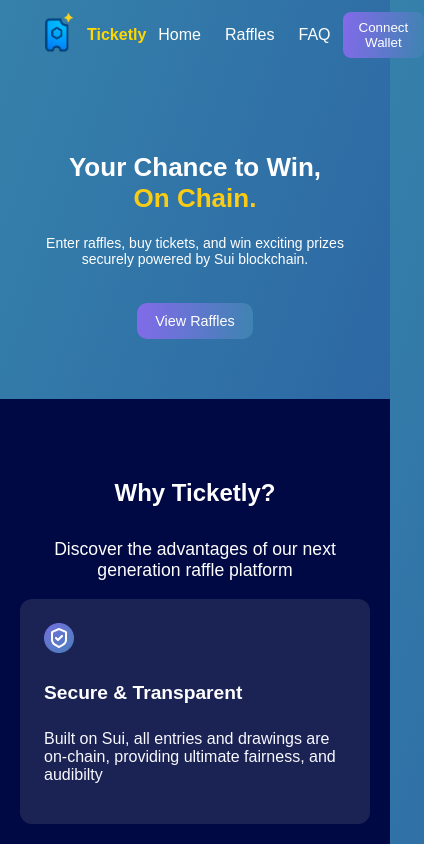
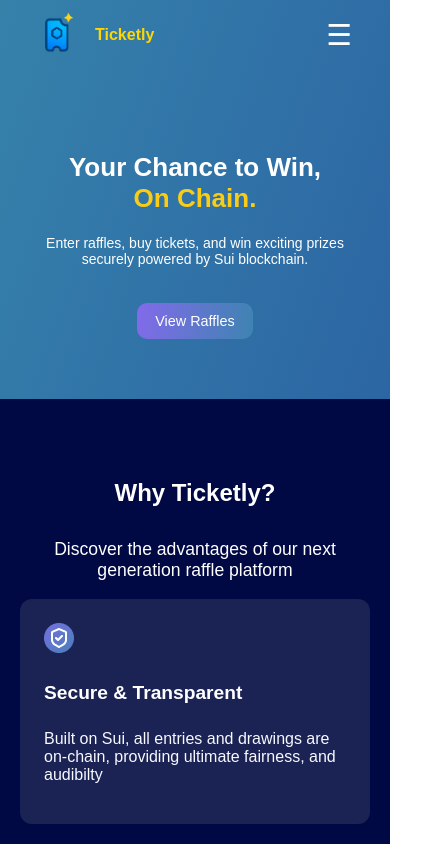
Before and after one commit to N3xt-Ep0ch-L4bs/Ticketly-frontend, a React (Vite) app: page / in a window 390 px wide. Shown: the top 844 px of the page, 424 px wide, since content can reach past the window. Built offline with nearby package versions, Linux system fonts and the light colour scheme.

Commit message:
debuged stuffs

```diff
--- a/src/App.css
+++ b/src/App.css
@@ -139,25 +139,21 @@
   }
 }
 
-/* TicketSuccessPopup.css */
-
-/* Overlay stays full screen but no longer centers popup */
 .popup-overlay {
   position: fixed;
   top: 0;
   left: 0;
   right: 0;
   bottom: 0;
-  pointer-events: none; /* allows clicks to pass through */
+  pointer-events: none;
   z-index: 1000;
 }
 
-/* Popup content box at top-right corner */
 .popup-content.success {
   position: fixed;
   top: 20px;
   right: 20px;
-  background-color: #7B68EE; /* Vibrant Purple */
+  background-color: #7B68EE;
   color: white;
   padding: 20px 28px;
   border-radius: 12px;
@@ -168,11 +164,10 @@
   display: flex;
   align-items: center;
   gap: 12px;
-  pointer-events: auto; /* clickable */
+  pointer-events: auto;
   animation: slideIn 0.4s ease-out, fadeOut 0.5s ease-in 3s forwards;
 }
 
-/* Small success icon container */
 .success-icon-container {
   width: 45px;
   height: 45px;
@@ -183,7 +178,6 @@
   align-items: center;
 }
 
-/* SVG Styling for Animated Checkmark */
 .success-icon {
   width: 30px;
   height: 30px;
@@ -244,7 +238,6 @@
   margin: 3px 0 0 0;
 }
 
-/* PROCESSING STYLE */
 .popup-content.processing {
   position: fixed;
   top: 20px;
@@ -278,3 +271,141 @@
     transform: rotate(360deg);
   }
 }
+
+
+/* ---------- Sidebar + responsive navbar behavior ---------- */
+
+/* Ensure navbar is on top */
+.navbar {
+  position: relative;
+  z-index: 60;
+  display: flex;
+  align-items: center;
+  justify-content: space-between;
+  padding: 10px 32px;
+}
+
+/* Hamburger button (hidden on desktop) */
+.menu-toggle {
+  display: none;
+  background: none;
+  border: none;
+  color: white;
+  font-size: 1.8rem;
+  cursor: pointer;
+  z-index: 60;
+  transition: opacity 0.25s ease;
+}
+
+/* When sidebar opens -> fade out the toggle and disable it */
+.menu-toggle.active {
+  opacity: 0;
+  pointer-events: none;
+  z-index: 10;
+}
+
+.sidebar-menu {
+  position: fixed;
+  top: 0;
+  left: -100%;
+  width: 260px;
+  height: 100vh;
+  background: rgba(17, 17, 17, 0.98);
+  color: white;
+  padding: 22px 18px;
+  box-shadow: 4px 0 18px rgba(0,0,0,0.35);
+  transition: left 0.3s ease;
+  z-index: 999;
+  display: flex;
+  flex-direction: column;
+}
+
+.sidebar-menu.open {
+  left: 0;
+}
+
+.close-btn {
+  align-self: flex-end;
+  background: none;
+  border: none;
+  color: white;
+  font-size: 1.6rem;
+  cursor: pointer;
+  margin-bottom: 12px;
+}
+
+.sidebar-links {
+  display: flex;
+  flex-direction: column;
+  gap: 18px;
+  margin-top: 18px;
+}
+
+.sidebar-links a {
+  color: white;
+  text-decoration: none;
+  font-size: 1.05rem;
+  padding: 8px 6px;
+  transition: color 0.3s;
+}
+
+.sidebar-links a:hover {
+  color: #facc15;
+}
+
+.mobile-wallet {
+  margin-top: 22px;
+  padding: 10px 12px;
+  border-radius: 8px;
+  border: none;
+  font-weight: 600;
+  cursor: pointer;
+  background: linear-gradient(96.56deg, #9A61FD -34.23%, #3886AC 108.4%);
+  color: white;
+}
+
+.overlay {
+  position: fixed;
+  inset: 0;
+  background: rgba(0, 0, 0, 0);
+  pointer-events: none;
+  transition: background 0.3s ease;
+  z-index: 95;
+}
+
+.overlay.visible {
+  background: rgba(0, 0, 0, 0.45);
+  pointer-events: auto;
+}
+
+@media (max-width: 768px) {
+  .nav-links {
+    display: none !important;
+  }
+
+  .wallet-btn {
+    display: none !important;
+  }
+
+  .menu-toggle {
+    display: block !important;
+  }
+
+  .logo-box {
+    display: flex;
+    align-items: center;
+    gap: 8px;
+  }
+}
+
+@media (min-width: 769px) {
+  .sidebar-menu {
+    display: none;
+  }
+  .overlay {
+    display: none;
+  }
+  .menu-toggle {
+    display: none;
+  }
+}
--- a/src/components/navbar.jsx
+++ b/src/components/navbar.jsx
@@ -1,23 +1,67 @@
-import '../App.css'
+import { useState } from "react";
+import "../App.css";
 
 function Navbar() {
+  const [menuOpen, setMenuOpen] = useState(false);
 
   return (
     <>
-        <div className="navbar">
+      <header className="navbar">
         <div className="logo-box">
           <img src="src/assets/logo.png" alt="logo" />
           <p>Ticketly</p>
         </div>
+
         <nav className="nav-links">
           <a href="/">Home</a>
           <a href="/dashboard">Raffles</a>
-        <a href="faq">FAQ</a>
+          <a href="/faq">FAQ</a>
         </nav>
         <button className="wallet-btn">Connect Wallet</button>
-    </div>
+
+{!menuOpen && (
+  <button
+    className="menu-toggle"
+    aria-label="Open menu"
+    onClick={() => setMenuOpen(true)}
+  >
+    ☰
+  </button>
+)}
+
+      </header>
+
+      <div
+        className={`overlay ${menuOpen ? "visible" : ""}`}
+        onClick={() => setMenuOpen(false)}
+      />
+
+      <aside className={`sidebar-menu ${menuOpen ? "open" : ""}`} aria-hidden={!menuOpen}>
+        <button
+          className="close-btn"
+          aria-label="Close menu"
+          onClick={() => setMenuOpen(false)}
+        >
+          ✕
+        </button>
+
+        <nav className="sidebar-links">
+          <a href="/" onClick={() => setMenuOpen(false)}>Home</a>
+          <a href="/dashboard" onClick={() => setMenuOpen(false)}>Raffles</a>
+          <a href="/faq" onClick={() => setMenuOpen(false)}>FAQ</a>
+
+          <button
+            className="mobile-wallet"
+            onClick={() => {
+              setMenuOpen(false);
+            }}
+          >
+            Connect Wallet
+          </button>
+        </nav>
+      </aside>
     </>
-    )
+  );
 }
 
 export default Navbar;
--- a/src/pages/landingPage.jsx
+++ b/src/pages/landingPage.jsx
@@ -40,17 +40,14 @@
       <p>Your next next big win is just three steps away</p>
       <div className="steps-grid">
         <div className="1">
-          <img src=""/>
           <h4>Browse Raffles</h4>
           <p>Explore a diverse range of active raffles for exclusive digital assets and prizes</p>
         </div>
         <div className="2">
-          <img src=""/>
           <h4>Buy Tickets</h4>
           <p>Securely purchase your tickets. The more you buy, the higher your chances to win.</p>
         </div>
         <div className="3">
-          <img src=""/>
           <h4>Win Prizes</h4>
           <p>Winnners are chosen by a decentralized, on-chain random number generator. Prizes are sent automatically.</p>
         </div>
@@ -61,7 +58,6 @@
       <p>The next winner could be you. Dive into the world of decentralzed raffles and explore our active listings.</p>
       <button className="cta-btn">Explore Raffles Now</button>
     </section>
-    <Footer />
         </>
     )
 }
```
Lines whose indentation alone changed are shown as unchanged.
